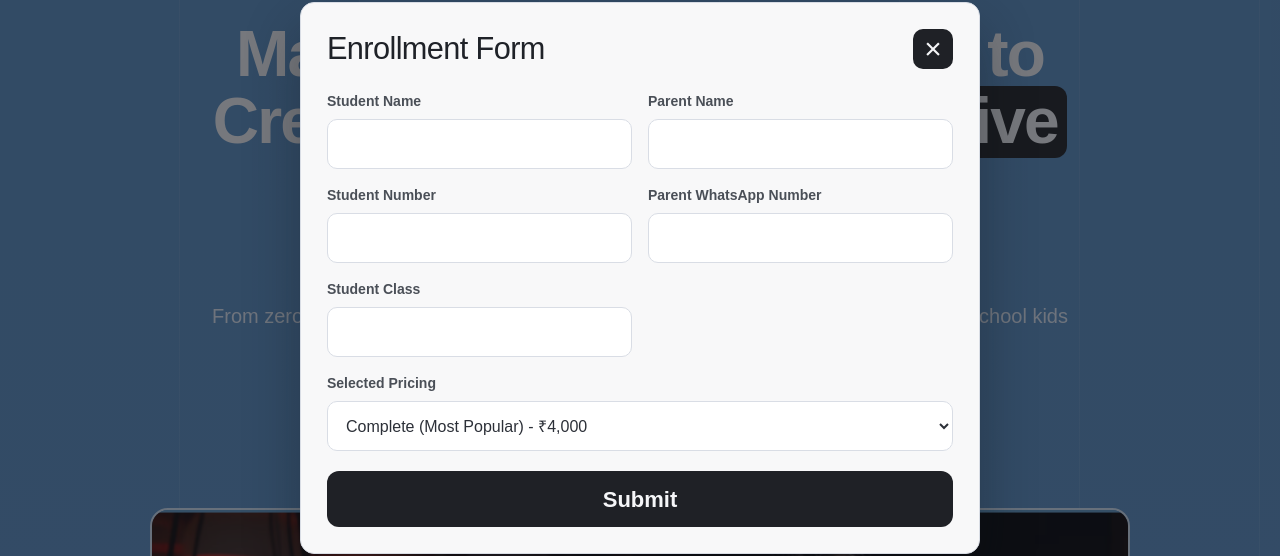
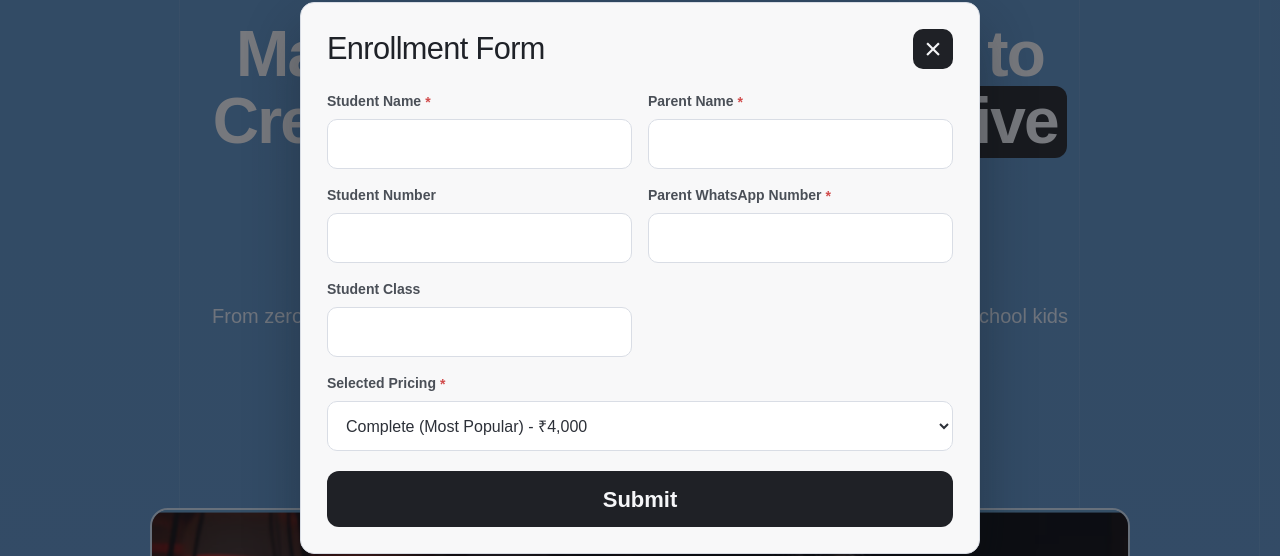
Before and after one commit to Gautham28/localhost-classes, a React (Vite) app: page / in a window 1280 px wide. Both pictures are taken after a click on the button "Enroll Today". Shown: the part 122-678 px from the top of the page. Built offline with nearby package versions, Linux system fonts and the light colour scheme; a web font is replaced by a local one.

Commit message:
added mandatory marker

```diff
--- a/src/App.css
+++ b/src/App.css
@@ -1154,6 +1154,17 @@ body {
   font-weight: 600;
 }
 
+.enroll-form-label-text {
+  display: inline-flex;
+  align-items: center;
+}
+
+.required-indicator {
+  color: #d14b4b;
+  margin-left: 4px;
+  line-height: 1;
+}
+
 .enroll-form input,
 .enroll-form select {
   width: 100%;
--- a/src/App.jsx
+++ b/src/App.jsx
@@ -73,7 +73,9 @@ function App() {
             <form className="enroll-form" onSubmit={handleSubmit}>
               <div className="enroll-form-column">
                 <label>
-                  Student Name
+                  <span className="enroll-form-label-text">
+                    Student Name <span className="required-indicator">*</span>
+                  </span>
                   <input
                     type="text"
                     name="studentName"
@@ -84,7 +86,7 @@ function App() {
                 </label>
 
                 <label>
-                  Student Number
+                  <span className="enroll-form-label-text">Student Number</span>
                   <input
                     type="tel"
                     name="studentNumber"
@@ -94,7 +96,7 @@ function App() {
                 </label>
 
                 <label>
-                  Student Class
+                  <span className="enroll-form-label-text">Student Class</span>
                   <input
                     type="text"
                     name="studentClass"
@@ -106,7 +108,9 @@ function App() {
 
               <div className="enroll-form-column">
                 <label>
-                  Parent Name
+                  <span className="enroll-form-label-text">
+                    Parent Name <span className="required-indicator">*</span>
+                  </span>
                   <input
                     type="text"
                     name="parentName"
@@ -117,7 +121,9 @@ function App() {
                 </label>
 
                 <label>
-                  Parent WhatsApp Number
+                  <span className="enroll-form-label-text">
+                    Parent WhatsApp Number <span className="required-indicator">*</span>
+                  </span>
                   <input
                     type="tel"
                     name="parentWhatsapp"
@@ -129,7 +135,9 @@ function App() {
               </div>
 
               <label className="enroll-form-full">
-                Selected Pricing
+                <span className="enroll-form-label-text">
+                  Selected Pricing <span className="required-indicator">*</span>
+                </span>
                 <select name="pricingPlan" value={formData.pricingPlan} onChange={handleInputChange} required>
                   <option value="Starter">Starter - ₹2,000</option>
                   <option value="Complete (Most Popular)">Complete (Most Popular) - ₹4,000</option>
```
